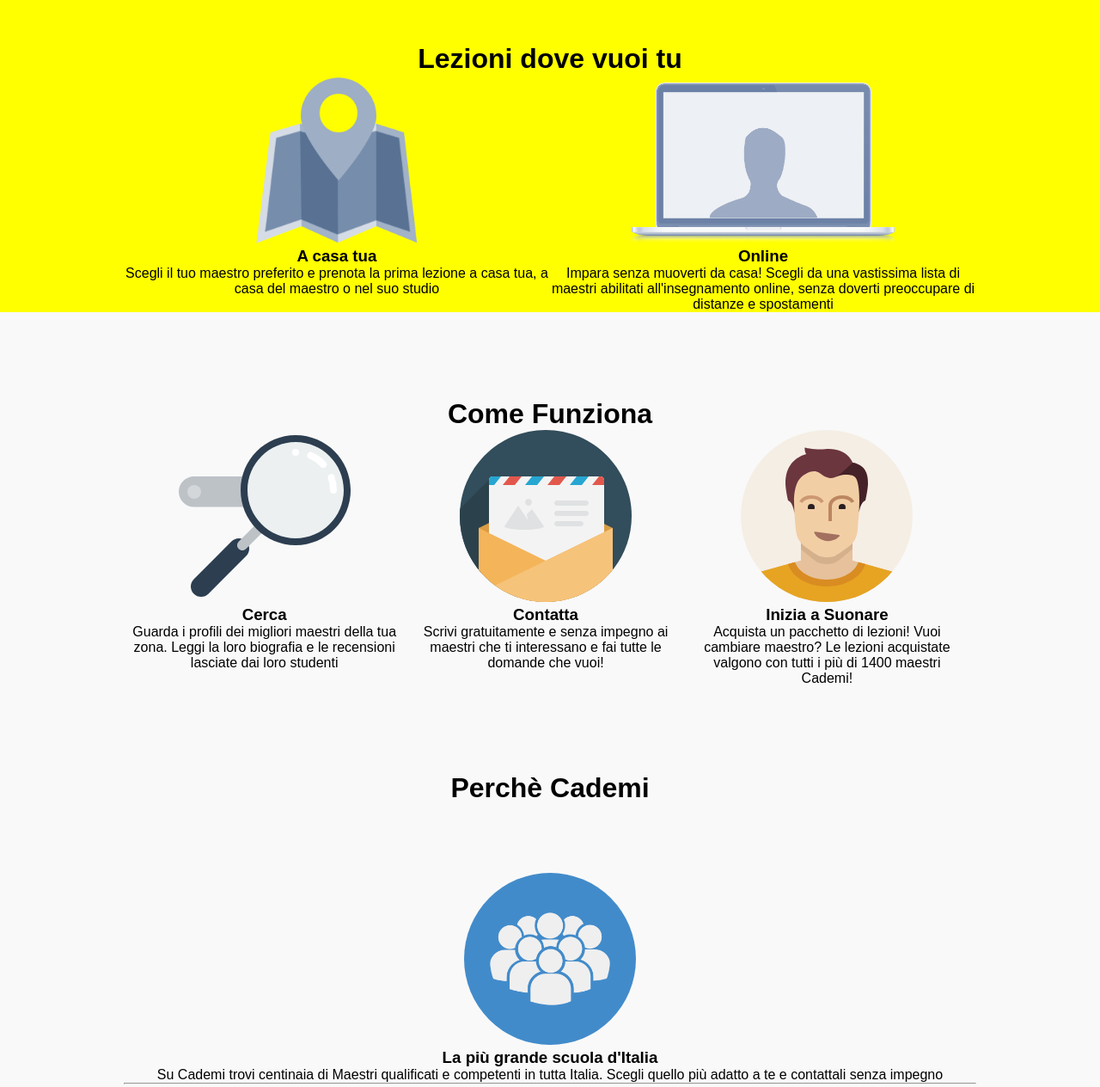
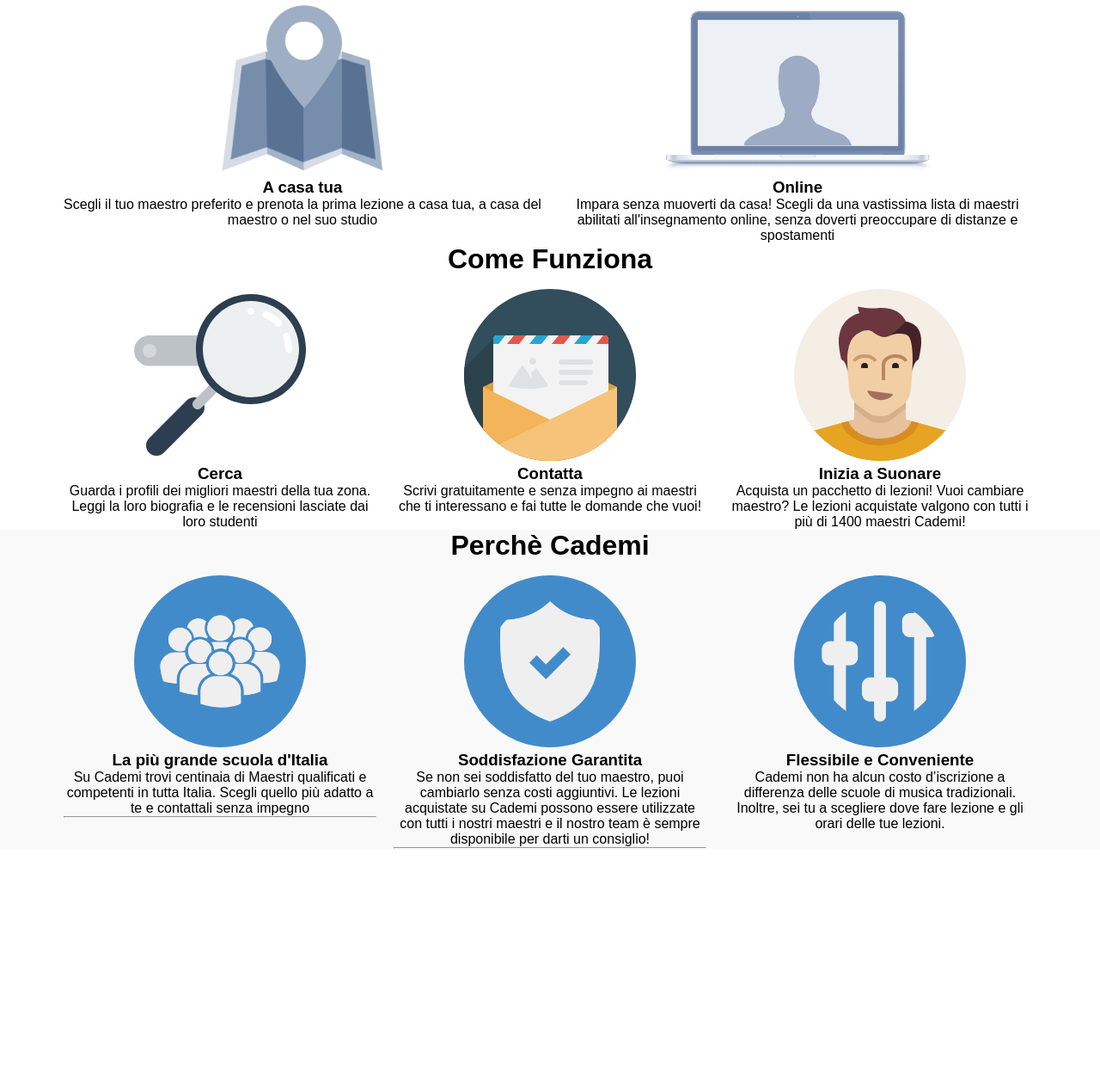
Before and after one commit to 182Marco/html-css-resp-wannabe-12bool, a plain HTML site: page index.html in a window 1280 px wide. Shown: the part 68-1332 px from the top of the page at 86% size. After the commit the page ends 1095 px from the top, so only its background shows below. Drawn offline with Linux system fonts and the light colour scheme.

Commit message:
struttura finita (rimane da gestire overflow img)

```diff
--- a/index.html
+++ b/index.html
@@ -11,16 +11,16 @@
     <title>Boolean aCademy</title>
   </head>
   <body>
-    <div id="lezioni" class="container">
-      <div class="row">
+    <div id="lezioni" class="page container">
+      <div class="container">
         <h1>Lezioni dove vuoi tu</h1>
-        <div class="left">
+        <div class="col-md-6 col-sm-6 left">
           <img src="img/icon/maps.png" alt="" />
           <h3>A casa tua</h3>
           Scegli il tuo maestro preferito e prenota la prima lezione a casa tua,
           a casa del maestro o nel suo studio
         </div>
-        <div class="right">
+        <div class="col-md-6 col-sm-6 right">
           <img src="img/icon/screen.png" alt="" />
           <h3>Online</h3>
           Impara senza muoverti da casa! Scegli da una vastissima lista di
@@ -30,22 +30,22 @@
       </div>
     </div>
 
-    <div id="steps" class="container grey">
-      <div class="row">
+    <div id="steps" class="grey">
+      <div class="row page container">
         <h1>Come Funziona</h1>
-        <div class="left">
+        <div class="col-md-4 col-sm-4 col-12 left">
           <img src="img/search.svg" alt="" />
           <h3>Cerca</h3>
           Guarda i profili dei migliori maestri della tua zona. Leggi la loro
           biografia e le recensioni lasciate dai loro studenti
         </div>
-        <div class="central">
+        <div class="col-md-4 col-sm-4 col-12 central">
           <img src="img/letter.svg" alt="" />
           <h3>Contatta</h3>
           Scrivi gratuitamente e senza impegno ai maestri che ti interessano e
           fai tutte le domande che vuoi!
         </div>
-        <div class="right">
+        <div class="col-md-4 col-sm-4 col-12 right">
           <img src="img/male.svg" alt="" />
           <h3>Inizia a Suonare</h3>
           Acquista un pacchetto di lezioni! Vuoi cambiare maestro? Le lezioni
@@ -55,16 +55,16 @@
     </div>
 
     <div id="why" class="container grey">
-      <div class="row">
+      <div class="row page container">
         <h1>Perchè Cademi</h1>
-        <div class="first">
+        <div class="col-xl-4 col-lg-4 col-md-12 col-sm-12 col-12 first">
           <img src="img/icon/profile.png" alt="" />
           <h3>La più grande scuola d'Italia</h3>
           Su Cademi trovi centinaia di Maestri qualificati e competenti in tutta
           Italia. Scegli quello più adatto a te e contattali senza impegno
           <hr />
         </div>
-        <div class="second">
+        <div class="col-xl-4 col-lg-4 col-md-12 col-sm-12 col-12 second">
           <img src="img/icon/secure.png" alt="" />
           <h3>Soddisfazione Garantita</h3>
           Se non sei soddisfatto del tuo maestro, puoi cambiarlo senza costi
@@ -73,7 +73,7 @@
           darti un consiglio!
           <hr />
         </div>
-        <div class="third">
+        <div class="col-xl-4 col-lg-4 col-md-12 col-sm-12 col-12 third">
           <img src="img/icon/flex.png" alt="" />
           <h3>Flessibile e Conveniente</h3>
           Cademi non ha alcun costo d’iscrizione a differenza delle scuole di
--- a/myframe.css
+++ b/myframe.css
@@ -307,10 +307,6 @@
 }
 
 @media screen and (min-width: 576px) {
-  body {
-    background: red;
-  }
-
   /* columns  */
 
   .col-sm-1 {
@@ -322,7 +318,7 @@
   .col-sm-3 {
     width: 25%;
   }
-  .col-4 {
+  .col-sm-4 {
     width: calc((100% / 12) * 4);
   }
   .col-sm-5 {
@@ -390,10 +386,6 @@
 }
 
 @media screen and (min-width: 768px) {
-  body {
-    background: green;
-  }
-
   /* columns  */
 
   .col-md-1 {
@@ -405,7 +397,7 @@
   .col-md-3 {
     width: 25%;
   }
-  .col-4 {
+  .col-md-4 {
     width: calc((100% / 12) * 4);
   }
   .col-md-5 {
@@ -473,10 +465,6 @@
 }
 
 @media screen and (min-width: 992px) {
-  body {
-    background: green;
-  }
-
   /* columns  */
 
   .col-lg-1 {
@@ -488,7 +476,7 @@
   .col-lg-3 {
     width: 25%;
   }
-  .col-4 {
+  .col-lg-4 {
     width: calc((100% / 12) * 4);
   }
   .col-lg-5 {
@@ -556,10 +544,6 @@
 }
 
 @media screen and (min-width: 1200px) {
-  body {
-    background: yellow;
-  }
-
   /* columns  */
 
   .col-xl-1 {
@@ -571,7 +555,7 @@
   .col-xl-3 {
     width: 25%;
   }
-  .col-4 {
+  .col-xl-4 {
     width: calc((100% / 12) * 4);
   }
   .col-xl-5 {
--- a/style.css
+++ b/style.css
@@ -6,8 +6,8 @@
 }
 
 /* BLOCCO LEZIONI */
-#lezioni .row>.left,
-#lezioni .row>.right {
+#lezioni .row > .left,
+#lezioni .row > .right {
   width: 50%;
   float: left;
 }
@@ -24,12 +24,12 @@
 }
 
 /* BLOCCO STEPS */
-#steps .row>.left,
+/* #steps .row>.left,
 #steps .row>.central,
 #steps .row>.right {
   float: left;
   width: 33%;
-}
+} */
 
 #steps {
   text-align: center;
@@ -40,17 +40,17 @@
   text-align: center;
 }
 
-#why .row>.first,
-#why .row>.second,
-#why .row>.third {
+/* #why .row > .first,
+#why .row > .second,
+#why .row > .third {
   width: 100%;
   margin-top: 80px;
-}
+} */
 
 #why .row img {
   background-color: #428bca;
   border-radius: 50%;
-  padding: 30px
+  padding: 30px;
 }
 
 /* COMMON */
```
